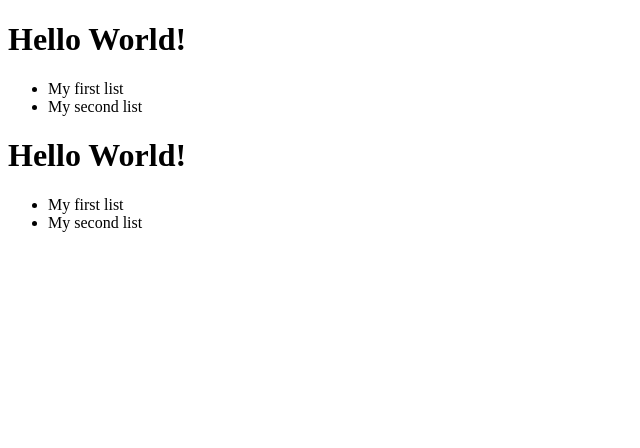
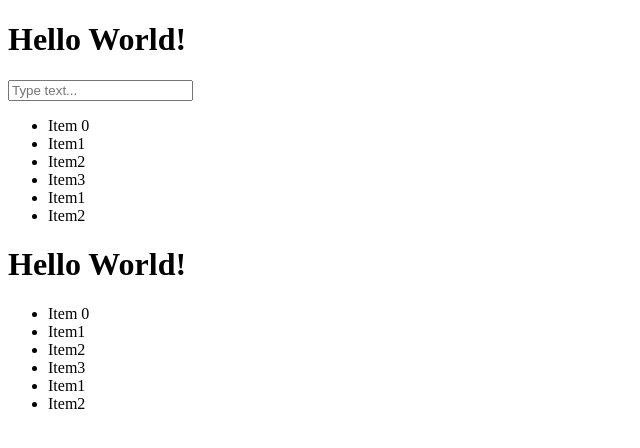
Before and after one commit to Savchhenko/Memorizing-words-app, a React (Create React App) app: page / in a window 1280 px wide. Shown: the top 448 px of the page, without its empty margins (0-640 px from the left). Built offline with nearby package versions, Linux system fonts and the light colour scheme.

Commit message:
JSX practice

```diff
--- a/src/index.js
+++ b/src/index.js
@@ -1,34 +1,37 @@
 import React from 'react';
 import ReactDom from 'react-dom';
 
-// const el = React.createElement(
-//     'h1', //элемент, который ъотим отобразить
-//     null, //свойства данного элемента
-//     'Hello World' //хначение элемента
-// );
+const AppList = () => {
 
-// const el = (
-//     <>
-//         <h1>Hello World</h1>
-//     </>
-// );
+    const items = ['Item1', 'Item2', 'Item3'];
+    const firstItem = <li>Item 0</li>
 
-//чтобы создать компонент, достаточно создать функцию, которая возвращает реакт-элемент:
-const AppList = () => {
     return  (
         <ul>
-            <li>My first list</li>
-            <li>My second list</li>
+            {firstItem}
+            { items.map(item => <li>{item}</li>) }
+            <li>{items[0]}</li>
+            <li>{items[1]}</li>
         </ul>
     );
 }
 
 const AppHeader = () => <h1>Hello World!</h1>;
 
+const AppInput = () => {
+    const placeholder = "Type text...";
+    return (
+        <label>
+            <input placeholder={placeholder} />
+        </label>
+    );
+}
+
 const App = () => {
     return (
         <>
             <AppHeader />
+            <AppInput />
             <AppList />
             <AppHeader />
             <AppList />
```
